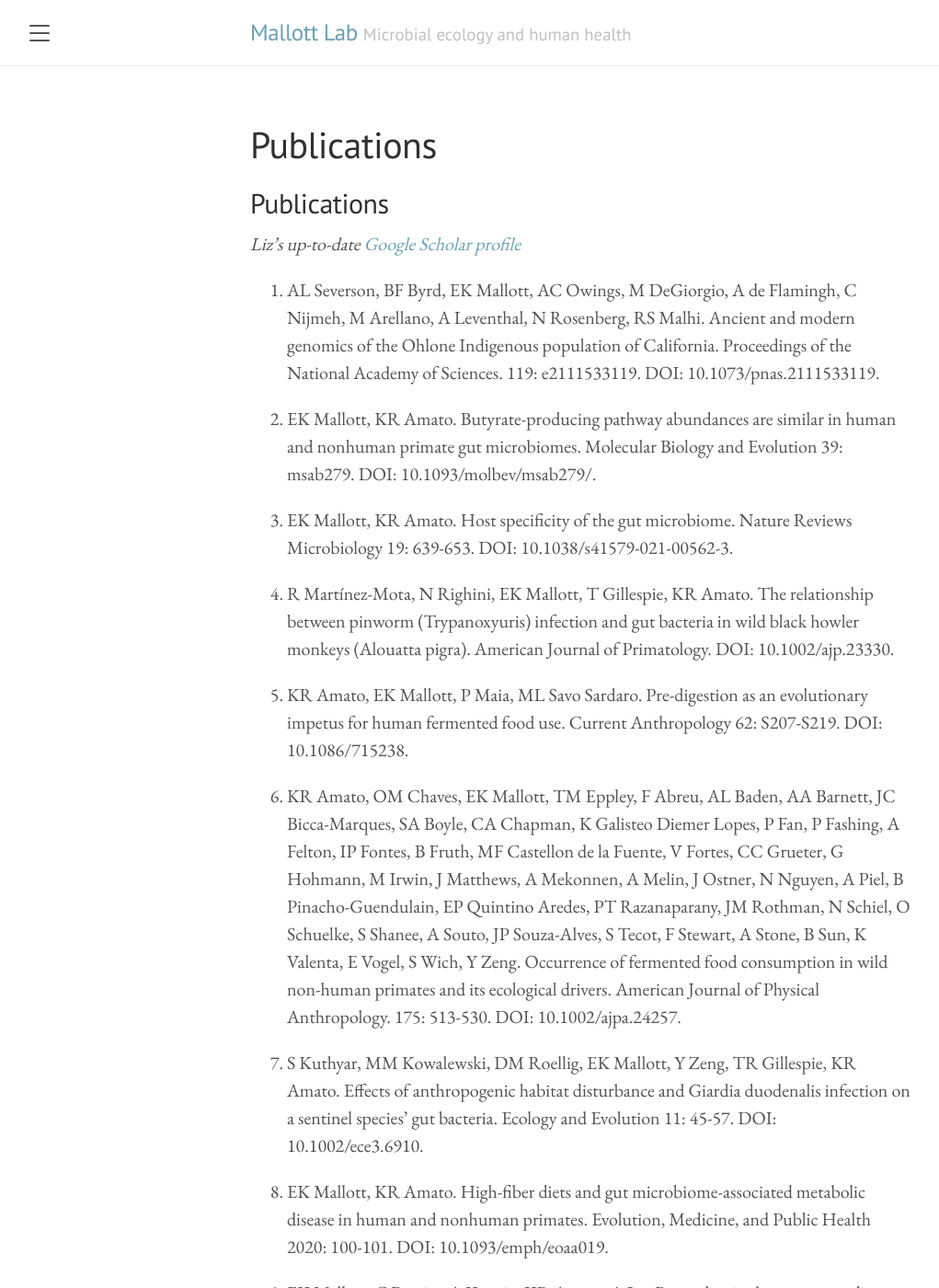
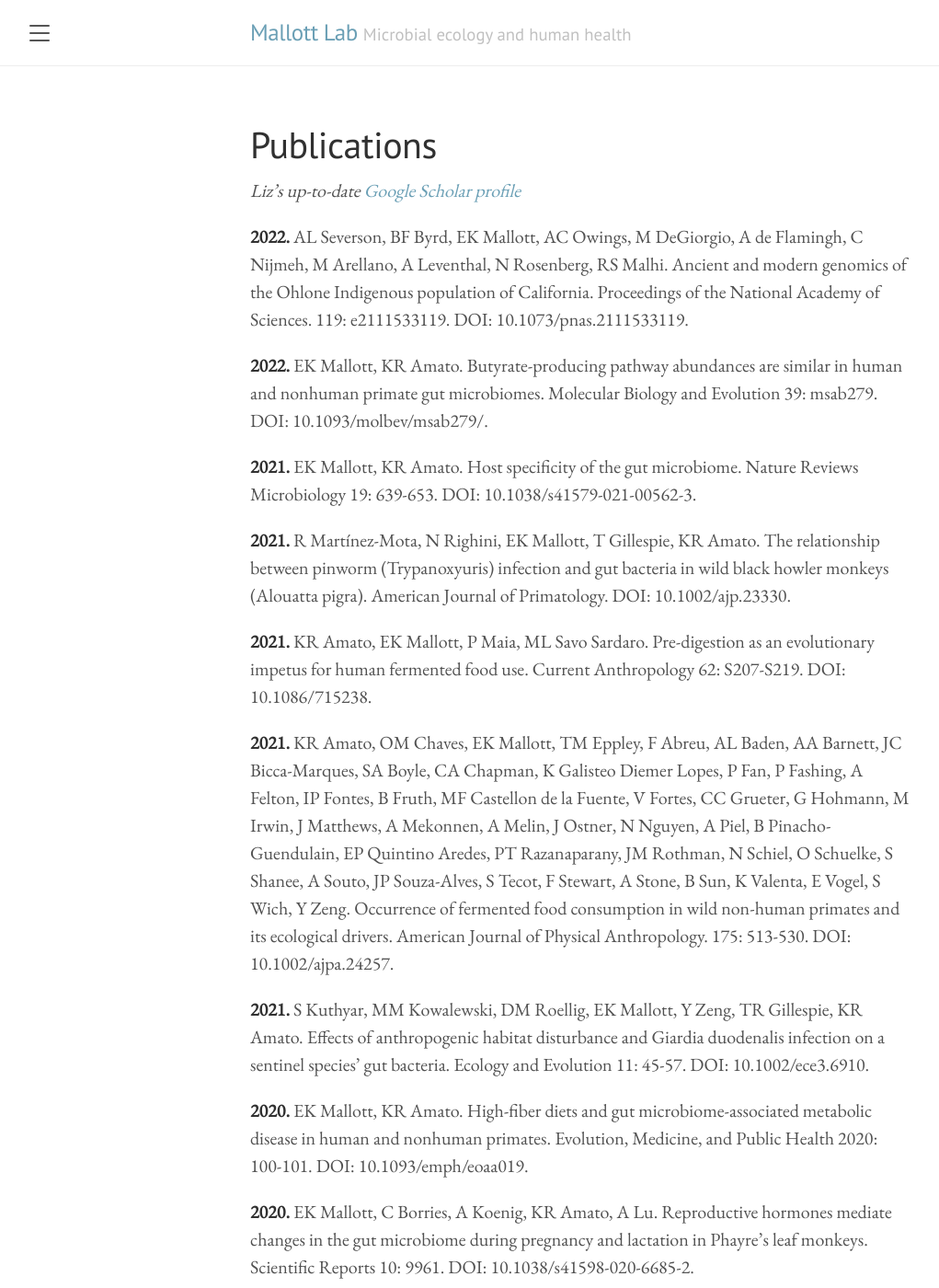
Before and after one commit to Mallott-Lab/Mallott-Lab.github.io, a Jekyll site: the page built from publications.md, in a window 1280 px wide and 1400 px high. Shown: the whole window at 92% size, without its empty margins (8-1029 px from the left). Built offline with Jekyll 4.4.1, drawn with Linux system fonts in a browser that asks for light colours; some of the changed text lies outside the part shown.

Commit message:
tweaking format

```diff
--- a/_includes/sidebar.html
+++ b/_includes/sidebar.html
@@ -9,7 +9,6 @@
   </div>
 
   <nav class="sidebar-nav">
-    <a class="sidebar-nav-item{% if page.title == 'Home' %} active{% endif %}" href="{{ '/' | absolute_url }}">Home</a>
 
     {% comment %}
       The code below dynamically generates a sidebar nav of pages with
@@ -25,8 +24,6 @@
       {% endif %}
     {% endfor %}
 
-    <a class="sidebar-nav-item" href="{{ site.github.repo }}/archive/v{{ site.version }}.zip">Download</a>
-    <a class="sidebar-nav-item" href="{{ site.github.repo }}">GitHub project</a>
     <span class="sidebar-nav-item">Currently v{{ site.version }}</span>
   </nav>
 
--- a/publications.md
+++ b/publications.md
@@ -2,55 +2,52 @@
 layout: page
 title: Publications
 ---
-
-## Publications
-
 *Liz's up-to-date [Google Scholar profile](https://scholar.google.com/citations?user=lfXDRVcAAAAJ&hl=en)*
 
-2022. AL Severson, BF Byrd, EK Mallott, AC Owings, M DeGiorgio, A de Flamingh, C Nijmeh, M Arellano, A Leventhal, N Rosenberg, RS Malhi. Ancient and modern genomics of the Ohlone Indigenous population of California. Proceedings of the National Academy of Sciences. 119: e2111533119. DOI: 10.1073/pnas.2111533119.
+**2022.** AL Severson, BF Byrd, EK Mallott, AC Owings, M DeGiorgio, A de Flamingh, C Nijmeh, M Arellano, A Leventhal, N Rosenberg, RS Malhi. Ancient and modern genomics of the Ohlone Indigenous population of California. Proceedings of the National Academy of Sciences. 119: e2111533119. DOI: 10.1073/pnas.2111533119.
 
-2022. EK Mallott, KR Amato. Butyrate-producing pathway abundances are similar in human and nonhuman primate gut microbiomes. Molecular Biology and Evolution 39: msab279. DOI: 10.1093/molbev/msab279/.
+**2022.** EK Mallott, KR Amato. Butyrate-producing pathway abundances are similar in human and nonhuman primate gut microbiomes. Molecular Biology and Evolution 39: msab279. DOI: 10.1093/molbev/msab279/.
 
-2021. EK Mallott, KR Amato. Host specificity of the gut microbiome. Nature Reviews Microbiology 19: 639-653. DOI: 10.1038/s41579-021-00562-3.
+**2021.** EK Mallott, KR Amato. Host specificity of the gut microbiome. Nature Reviews Microbiology 19: 639-653. DOI: 10.1038/s41579-021-00562-3.
 
-2021. R Martínez-Mota, N Righini, EK Mallott, T Gillespie, KR Amato. The relationship between pinworm (Trypanoxyuris) infection and gut bacteria in wild black howler monkeys (Alouatta pigra). American Journal of Primatology. DOI: 10.1002/ajp.23330.
+**2021.** R Martínez-Mota, N Righini, EK Mallott, T Gillespie, KR Amato. The relationship between pinworm (Trypanoxyuris) infection and gut bacteria in wild black howler monkeys (Alouatta pigra). American Journal of Primatology. DOI: 10.1002/ajp.23330.
 
-2021. KR Amato, EK Mallott, P Maia, ML Savo Sardaro. Pre-digestion as an evolutionary impetus for human fermented food use. Current Anthropology 62: S207-S219. DOI: 10.1086/715238.
+**2021.** KR Amato, EK Mallott, P Maia, ML Savo Sardaro. Pre-digestion as an evolutionary impetus for human fermented food use. Current Anthropology 62: S207-S219. DOI: 10.1086/715238.
 
-2021. KR Amato, OM Chaves, EK Mallott, TM Eppley, F Abreu, AL Baden, AA Barnett, JC Bicca-Marques, SA Boyle, CA Chapman, K Galisteo Diemer Lopes, P Fan, P Fashing, A Felton, IP Fontes, B Fruth, MF Castellon de la Fuente, V Fortes, CC Grueter, G Hohmann, M Irwin, J Matthews, A Mekonnen, A Melin, J Ostner, N Nguyen, A Piel, B Pinacho-Guendulain, EP Quintino Aredes, PT Razanaparany, JM Rothman, N Schiel, O Schuelke, S Shanee, A Souto, JP Souza-Alves, S Tecot, F Stewart, A Stone, B Sun, K Valenta, E Vogel, S Wich, Y Zeng. Occurrence of fermented food consumption in wild non-human primates and its ecological drivers. American Journal of Physical Anthropology. 175: 513-530. DOI: 10.1002/ajpa.24257.
+**2021.** KR Amato, OM Chaves, EK Mallott, TM Eppley, F Abreu, AL Baden, AA Barnett, JC Bicca-Marques, SA Boyle, CA Chapman, K Galisteo Diemer Lopes, P Fan, P Fashing, A Felton, IP Fontes, B Fruth, MF Castellon de la Fuente, V Fortes, CC Grueter, G Hohmann, M Irwin, J Matthews, A Mekonnen, A Melin, J Ostner, N Nguyen, A Piel, B Pinacho-Guendulain, EP Quintino Aredes, PT Razanaparany, JM Rothman, N Schiel, O Schuelke, S Shanee, A Souto, JP Souza-Alves, S Tecot, F Stewart, A Stone, B Sun, K Valenta, E Vogel, S Wich, Y Zeng. Occurrence of fermented food consumption in wild non-human primates and its ecological drivers. American Journal of Physical Anthropology. 175: 513-530. DOI: 10.1002/ajpa.24257.
 
-2021. S Kuthyar, MM Kowalewski, DM Roellig, EK Mallott, Y Zeng, TR Gillespie, KR Amato. Effects of anthropogenic habitat disturbance and Giardia duodenalis infection on a sentinel species' gut bacteria. Ecology and Evolution 11: 45-57. DOI: 10.1002/ece3.6910.
+**2021.** S Kuthyar, MM Kowalewski, DM Roellig, EK Mallott, Y Zeng, TR Gillespie, KR Amato. Effects of anthropogenic habitat disturbance and Giardia duodenalis infection on a sentinel species' gut bacteria. Ecology and Evolution 11: 45-57. DOI: 10.1002/ece3.6910.
 
-2020. EK Mallott, KR Amato. High-fiber diets and gut microbiome-associated metabolic disease in human and nonhuman primates. Evolution, Medicine, and Public Health 2020: 100-101. DOI: 10.1093/emph/eoaa019.
+**2020.** EK Mallott, KR Amato. High-fiber diets and gut microbiome-associated metabolic disease in human and nonhuman primates. Evolution, Medicine, and Public Health 2020: 100-101. DOI: 10.1093/emph/eoaa019.
 
-2020. EK Mallott, C Borries, A Koenig, KR Amato, A Lu. Reproductive hormones mediate changes in the gut microbiome during pregnancy and lactation in Phayre's leaf monkeys. Scientific Reports 10: 9961. DOI: 10.1038/s41598-020-6685-2.
+**2020.** EK Mallott, C Borries, A Koenig, KR Amato, A Lu. Reproductive hormones mediate changes in the gut microbiome during pregnancy and lactation in Phayre's leaf monkeys. Scientific Reports 10: 9961. DOI: 10.1038/s41598-020-6685-2.
 
-2019. EK Mallott, RS Malhi, KR Amato. Assessing the comparability of different DNA extraction and amplification methods in gut microbial community profiling. Access Microbiology. DOI: 10.1099/acmi.0.000060.
+**2019.** EK Mallott, RS Malhi, KR Amato. Assessing the comparability of different DNA extraction and amplification methods in gut microbial community profiling. Access Microbiology. DOI: 10.1099/acmi.0.000060.
 
-2019. JS Frankel, EK Mallott, LM Hopper, SR Ross, KR Amato. The effect of captivity on the primate gut microbiome varies with host dietary niche. American Journal of Primatology 81: e23061. DOI: 10.1002/ajp.23061.
+**2019.** JS Frankel, EK Mallott, LM Hopper, SR Ross, KR Amato. The effect of captivity on the primate gut microbiome varies with host dietary niche. American Journal of Primatology 81: e23061. DOI: 10.1002/ajp.23061.
 
-2019. KR Amato, EK Mallott, JE Lambert, D McDonald, A Gomez, JL Metcalf, NJ Dominy, GAO Britton, RM Stumpf, T Goldberg, SR Leigh, R Knight. The human gut microbiome is more similar to that of Old World monkeys than apes. Genome Biology 20: 201. DOI: 10.1186/s13059-019-1807-z.
+**2019.** KR Amato, EK Mallott, JE Lambert, D McDonald, A Gomez, JL Metcalf, NJ Dominy, GAO Britton, RM Stumpf, T Goldberg, SR Leigh, R Knight. The human gut microbiome is more similar to that of Old World monkeys than apes. Genome Biology 20: 201. DOI: 10.1186/s13059-019-1807-z.
 
-2019. A Gomez, A Sharma, EK Mallott, K Petrzelkova, CJ Robinson, C Teoman, F Carbonero, B Pafco, J Rothman, A Ulanov, K Vlckova, KR Amato, S Schnorr, NJ Dominy, D Modry, A Todd, M Torralba, K Nelson, M Burns, R Blekhman, M Remis, RM Stumpf, B Wilson, H Gaskins, PA Garber, B White, SR Leigh. Plasticity in the human gut microbiome defies evolutionary constraints. mSystems 4: e00271-19. DOI: 10.1128/mSphere.00271-19.
+**2019.** A Gomez, A Sharma, EK Mallott, K Petrzelkova, CJ Robinson, C Teoman, F Carbonero, B Pafco, J Rothman, A Ulanov, K Vlckova, KR Amato, S Schnorr, NJ Dominy, D Modry, A Todd, M Torralba, K Nelson, M Burns, R Blekhman, M Remis, RM Stumpf, B Wilson, H Gaskins, PA Garber, B White, SR Leigh. Plasticity in the human gut microbiome defies evolutionary constraints. mSystems 4: e00271-19. DOI: 10.1128/mSphere.00271-19.
 
-2019. PA Garber, EK Mallott, LM Porter,  A Gomez. The gut microbiome and metabolome of saddleback tamarins (Leontocebus weddelli): Insights into the foraging ecology of small-bodied primates. American Journal of Primatology 81: e23003. DOI: 10.1002/ajp.23003.
+**2019.** PA Garber, EK Mallott, LM Porter,  A Gomez. The gut microbiome and metabolome of saddleback tamarins (Leontocebus weddelli): Insights into the foraging ecology of small-bodied primates. American Journal of Primatology 81: e23003. DOI: 10.1002/ajp.23003.
 
-2018. EK Mallott, KR Amato. The microbial reproductive ecology of white-faced capuchins (Cebus capucinus). American Journal of Primatology 80: e22896. DOI: 10.1002/ajp.22896.
+**2018.** EK Mallott, KR Amato. The microbial reproductive ecology of white-faced capuchins (Cebus capucinus). American Journal of Primatology 80: e22896. DOI: 10.1002/ajp.22896.
 
-2018. EK Mallott, PA Garber, RS Malhi. trnL outperforms rbcL as a DNA metabarcoding marker when compared with the observed plant component of the diet of white-faced capuchins (Cebus capucinus, Primates). PLoS One 13: e0199556. DOI: 10.1371/journal.pone.0199556.
+**2018.** EK Mallott, PA Garber, RS Malhi. trnL outperforms rbcL as a DNA metabarcoding marker when compared with the observed plant component of the diet of white-faced capuchins (Cebus capucinus, Primates). PLoS One 13: e0199556. DOI: 10.1371/journal.pone.0199556.
 
-2018. EK Mallott, KR Amato, PA Garber, RS Malhi. Influence of fruit and invertebrate consumption on the gut microbiota of wild white-faced capuchins (Cebus capucinus). American Journal of Physical Anthropology. DOI: 10.1002/ajpa.23395.
+**2018.** EK Mallott, KR Amato, PA Garber, RS Malhi. Influence of fruit and invertebrate consumption on the gut microbiota of wild white-faced capuchins (Cebus capucinus). American Journal of Physical Anthropology. DOI: 10.1002/ajpa.23395.
 
-2018. J Lindo, M Rogers, EK Mallott, B Petzelt, J Mitchell, D Archer, RS Malhi, M DeGiorgio. Patterns of genetic coding variation in a Native American population before and after European contact. American Journal of Human Genetics 102: 806-815. DOI: 10.1016/j.ajhg.2018.03.008.
+**2018.** J Lindo, M Rogers, EK Mallott, B Petzelt, J Mitchell, D Archer, RS Malhi, M DeGiorgio. Patterns of genetic coding variation in a Native American population before and after European contact. American Journal of Human Genetics 102: 806-815. DOI: 10.1016/j.ajhg.2018.03.008.
 
-2018. A de Flamingh, EK Mallott, AL Roca, A Boraas, RS Malhi. Species identification and mitochondrial genomes of ancient fish bones from the Riverine Kachemack tradition of the Kenai Peninsula, Alaska. Mitochondrial DNA Part B 3: 409-411. DOI: 10.1080/23802359.2018.1456371.
+**2018.** A de Flamingh, EK Mallott, AL Roca, A Boraas, RS Malhi. Species identification and mitochondrial genomes of ancient fish bones from the Riverine Kachemack tradition of the Kenai Peninsula, Alaska. Mitochondrial DNA Part B 3: 409-411. DOI: 10.1080/23802359.2018.1456371.
 
-2017. EK Mallott, PA Garber, RS Malhi. Integrating feeding behavior, ecological data, and DNA barcoding to identify developmental differences in invertebrate foraging strategies in white-faced capuchins (Cebus capucinus). American Journal of Physical Anthropology 162: 241-254. DOI: 10.1002/ajpa.23113.
+**2017.** EK Mallott, PA Garber, RS Malhi. Integrating feeding behavior, ecological data, and DNA barcoding to identify developmental differences in invertebrate foraging strategies in white-faced capuchins (Cebus capucinus). American Journal of Physical Anthropology 162: 241-254. DOI: 10.1002/ajpa.23113.
 
-2017. JE Molto, O Loreille, EK Mallott, RS Malhi, S Fast, J Daniels-Higginbotham, C Marshall, R Parr. Complete mitochondrial genome sequencing of a burial from a Romano-Christian cemetery in the Dakhleh Oasis, Egypt. Genes 8: 262. DOI: 10.3390/genes8100262.
+**2017.** JE Molto, O Loreille, EK Mallott, RS Malhi, S Fast, J Daniels-Higginbotham, C Marshall, R Parr. Complete mitochondrial genome sequencing of a burial from a Romano-Christian cemetery in the Dakhleh Oasis, Egypt. Genes 8: 262. DOI: 10.3390/genes8100262.
 
-2017. G Figueiro, L Cabrera Pérez, J Lindo, EK Mallott, A Owings, RS Malhi, M Sans. Análisis del genoma mitocondrial de dos individuos inhumados en el sitio arqueológico CG14E01 “Isla Larga” (Rocha, Uruguay). Revista Argentina de Antropología Biológica 19: 1:17. DOI: 10.17139/raab.2017.0019.01.06.
+**2017.** G Figueiro, L Cabrera Pérez, J Lindo, EK Mallott, A Owings, RS Malhi, M Sans. Análisis del genoma mitocondrial de dos individuos inhumados en el sitio arqueológico CG14E01 “Isla Larga” (Rocha, Uruguay). Revista Argentina de Antropología Biológica 19: 1:17. DOI: 10.17139/raab.2017.0019.01.06.
 
-2015. EK Mallott, PA Garber, RS Malhi. High-throughput sequencing of fecal DNA to identify insects consumed by wild Weddell’s saddleback tamarins (Saguinus weddelli, Cebidae, Primates) in Boliva. American Journal of Physical Anthropology 156: 474-481. DOI:10.1002/ajpa.22654.
+**2015.** EK Mallott, PA Garber, RS Malhi. High-throughput sequencing of fecal DNA to identify insects consumed by wild Weddell’s saddleback tamarins (Saguinus weddelli, Cebidae, Primates) in Boliva. American Journal of Physical Anthropology 156: 474-481. DOI:10.1002/ajpa.22654.
 
-2012. PA Garber, A McKenney, EK Mallott. The ecology of trunk-to-trunk leaping in Saguinus fuscicollis: implications for understanding locomotor diversity in callitrichines. Neotropical Primates 12: 1-7. DOI: 10.1896/044.019.0101.
+**2012.** PA Garber, A McKenney, EK Mallott. The ecology of trunk-to-trunk leaping in Saguinus fuscicollis: implications for understanding locomotor diversity in callitrichines. Neotropical Primates 12: 1-7. DOI: 10.1896/044.019.0101.
```
